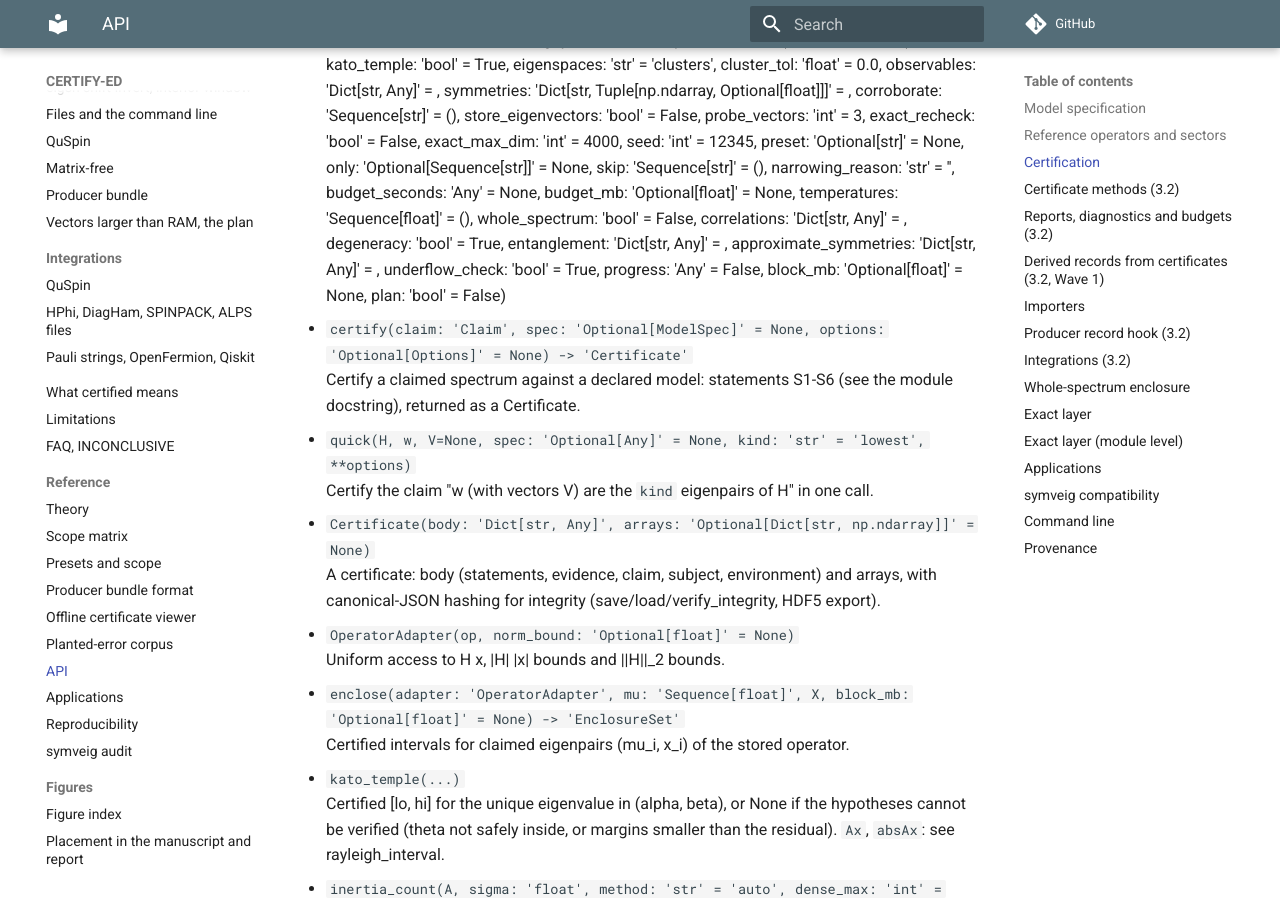
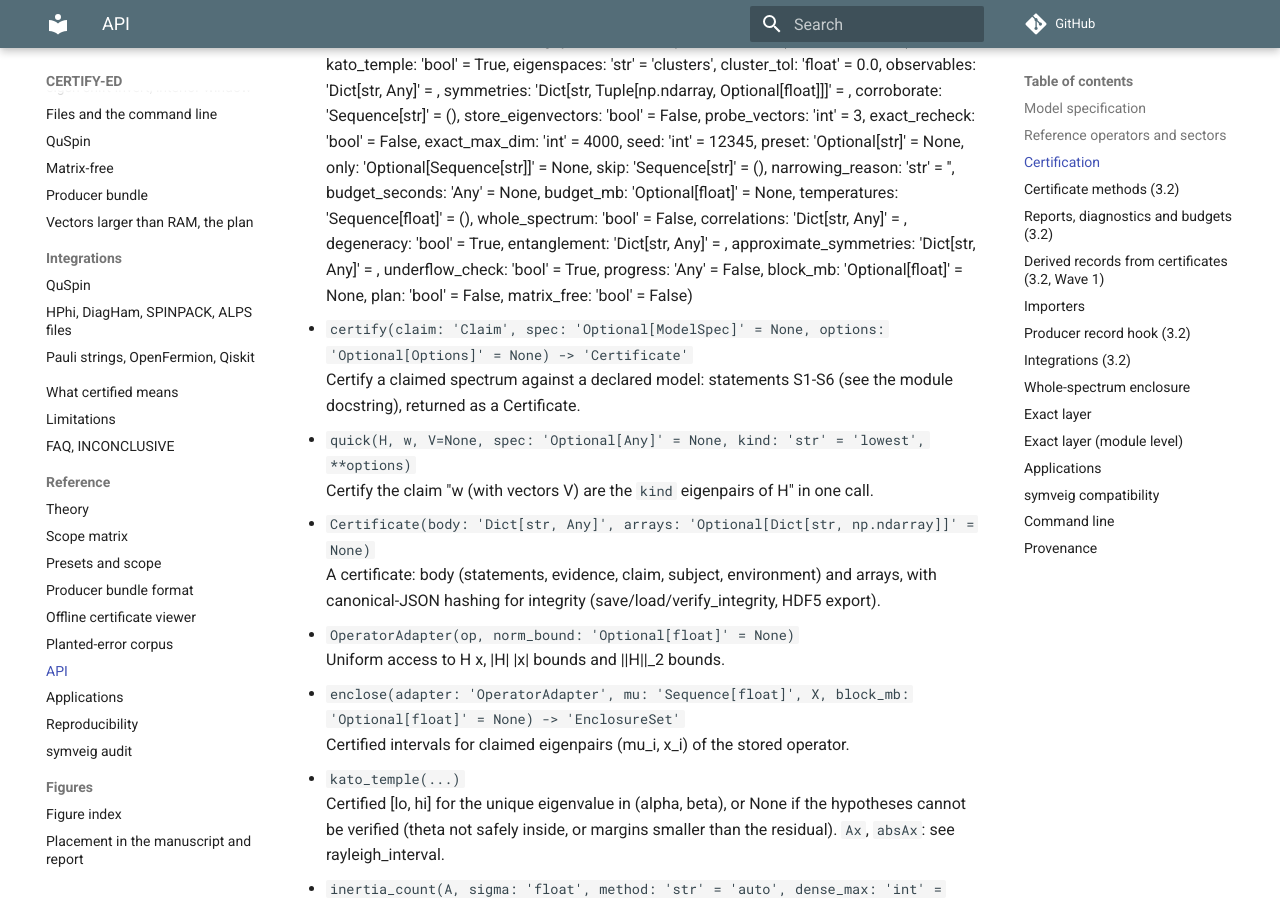
Before and after one commit to sarang-kernel/CERTIFY-ED, an MkDocs documentation site: the page built from docs/api.md, in a window 1280 px wide and 900 px high, scrolled down 2232 px. Built offline with MkDocs 1.6.1 and Material for MkDocs 9.7.7, drawn with Linux system fonts in a browser that asks for light colours; comment, search, counter and statistics services are not loaded.

Commit message:
docs/api.md: regenerate with docs/make_api.py (Options gained matrix_free in 3.2.0)

```diff
--- a/docs/api.md
+++ b/docs/api.md
@@ -57,7 +57,7 @@ Generated by `docs/make_api.py` from the docstrings of the public names.
 * `Claim(...)`
   A claimed spectral result, as handed over by a producer.
 * `Options(...)`
-  Options(model_fidelity: 'bool' = True, kron_cross_check_max_dim: 'int' = 16384, reference_max_dim: 'int' = 4194304, inertia: 'bool' = True, inertia_method: 'str' = 'auto', inertia_max_dim: 'int' = 60000, gap_fractions: 'Sequence[float]' = (0.9, 0.5, 0.2, 0.05), kato_temple: 'bool' = True, eigenspaces: 'str' = 'clusters', cluster_tol: 'float' = 0.0, observables: 'Dict[str, Any]' = <factory>, symmetries: 'Dict[str, Tuple[np.ndarray, Optional[float]]]' = <factory>, corroborate: 'Sequence[str]' = (), store_eigenvectors: 'bool' = False, probe_vectors: 'int' = 3, exact_recheck: 'bool' = False, exact_max_dim: 'int' = 4000, seed: 'int' = 12345, preset: 'Optional[str]' = None, only: 'Optional[Sequence[str]]' = None, skip: 'Sequence[str]' = (), narrowing_reason: 'str' = '', budget_seconds: 'Any' = None, budget_mb: 'Optional[float]' = None, temperatures: 'Sequence[float]' = (), whole_spectrum: 'bool' = False, correlations: 'Dict[str, Any]' = <factory>, degeneracy: 'bool' = True, entanglement: 'Dict[str, Any]' = <factory>, approximate_symmetries: 'Dict[str, Any]' = <factory>, underflow_check: 'bool' = True, progress: 'Any' = False, block_mb: 'Optional[float]' = None, plan: 'bool' = False)
+  Options(model_fidelity: 'bool' = True, kron_cross_check_max_dim: 'int' = 16384, reference_max_dim: 'int' = 4194304, inertia: 'bool' = True, inertia_method: 'str' = 'auto', inertia_max_dim: 'int' = 60000, gap_fractions: 'Sequence[float]' = (0.9, 0.5, 0.2, 0.05), kato_temple: 'bool' = True, eigenspaces: 'str' = 'clusters', cluster_tol: 'float' = 0.0, observables: 'Dict[str, Any]' = <factory>, symmetries: 'Dict[str, Tuple[np.ndarray, Optional[float]]]' = <factory>, corroborate: 'Sequence[str]' = (), store_eigenvectors: 'bool' = False, probe_vectors: 'int' = 3, exact_recheck: 'bool' = False, exact_max_dim: 'int' = 4000, seed: 'int' = 12345, preset: 'Optional[str]' = None, only: 'Optional[Sequence[str]]' = None, skip: 'Sequence[str]' = (), narrowing_reason: 'str' = '', budget_seconds: 'Any' = None, budget_mb: 'Optional[float]' = None, temperatures: 'Sequence[float]' = (), whole_spectrum: 'bool' = False, correlations: 'Dict[str, Any]' = <factory>, degeneracy: 'bool' = True, entanglement: 'Dict[str, Any]' = <factory>, approximate_symmetries: 'Dict[str, Any]' = <factory>, underflow_check: 'bool' = True, progress: 'Any' = False, block_mb: 'Optional[float]' = None, plan: 'bool' = False, matrix_free: 'bool' = False)
 * `certify(claim: 'Claim', spec: 'Optional[ModelSpec]' = None, options: 'Optional[Options]' = None) -> 'Certificate'`
   Certify a claimed spectrum against a declared model: statements S1-S6 (see the module docstring), returned as a Certificate.
 * `quick(H, w, V=None, spec: 'Optional[Any]' = None, kind: 'str' = 'lowest', **options)`
```
